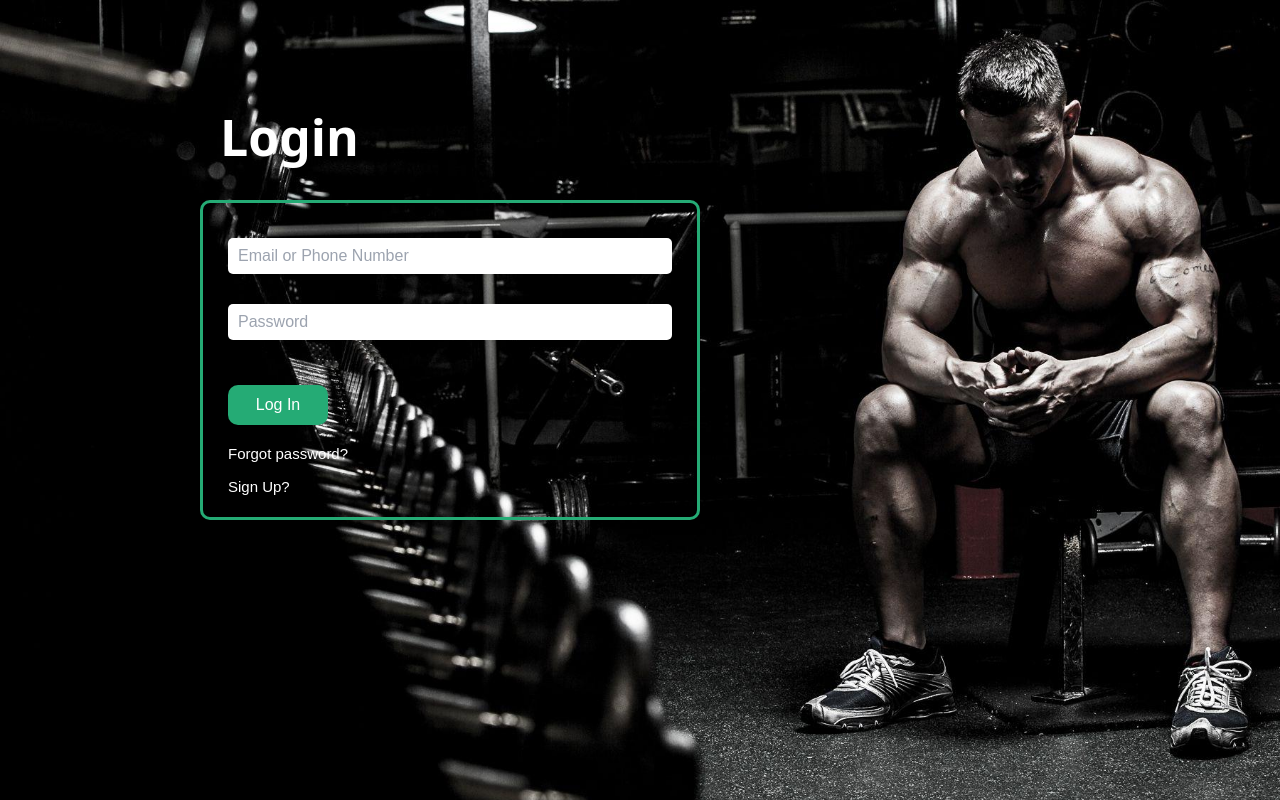
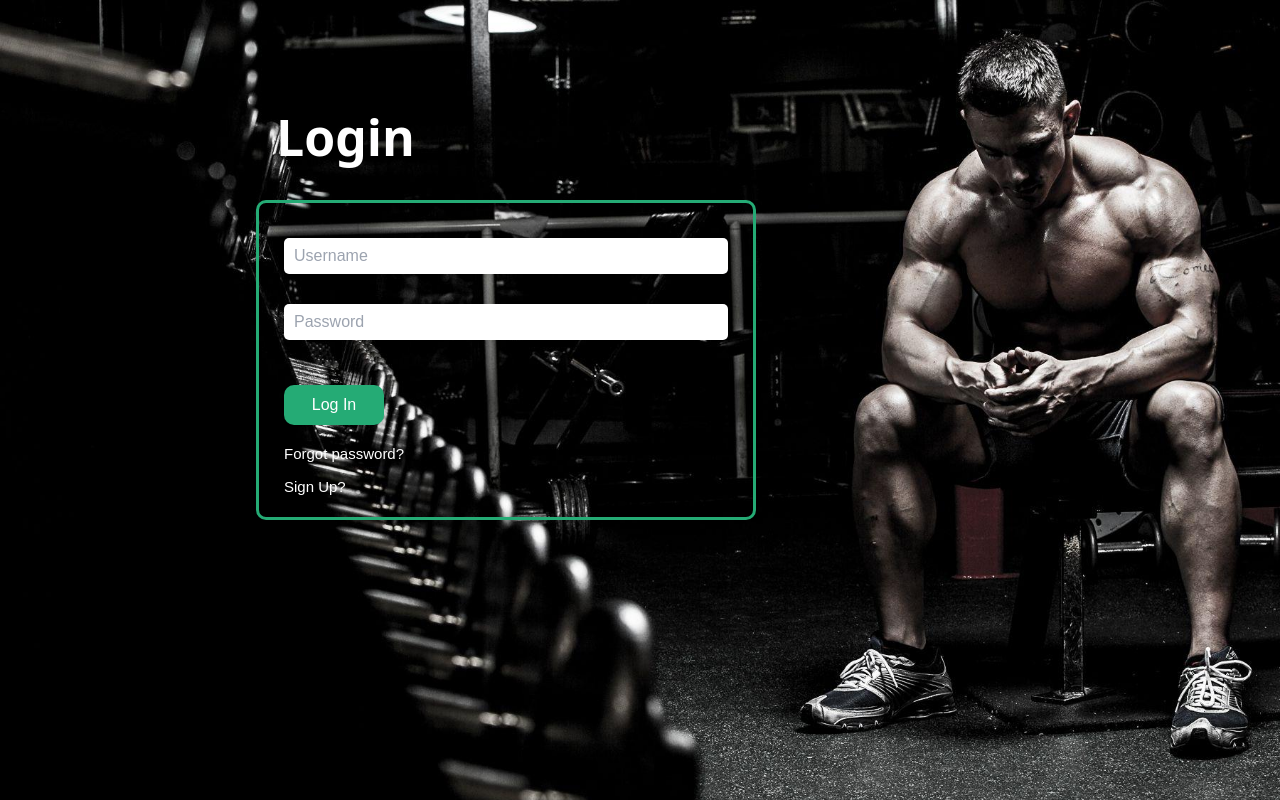
Before and after one commit to UltimateProdigy/WorkOut, a React (Create React App) app: page /login in a window 1280 px wide. Built offline with nearby package versions, Linux system fonts and the light colour scheme.

Commit message:
Login And Registration Auth Complete but not Functional yet

```diff
--- a/src/API/axios.js
+++ b/src/API/axios.js
@@ -1,5 +1,5 @@
 import axios from "axios";
 
 export default axios.create({
-    baseURL: 'https://localhost:3500'
+    baseURL: 'https://reqres.in/api'
 });
--- /dev/null
+++ b/src/Context/AuthProvider.js
@@ -0,0 +1,15 @@
+import { createContext, useState } from "react";
+
+const AuthContext = createContext({});
+
+export const AuthProvider = ({children}) => {
+    const [auth, setAuth] = useState({});
+
+    return (
+        <AuthContext.Provider value={{ auth, setAuth }}>
+            {children}
+        </AuthContext.Provider>
+    )
+}
+
+export default AuthContext;
--- a/src/Pages/Login/Login.css
+++ b/src/Pages/Login/Login.css
@@ -6,7 +6,7 @@
 }
 .logIn {
     padding-top: 10px;
-    padding-left: 200px;
+    padding-left: 20%;
 }
   .logIn h1 {
     color: #FFF;
@@ -17,6 +17,14 @@
     margin-bottom: 25px;
     margin-left: 20px;
 
+  }
+  .errMsg {
+    font-size: 20px;
+    text-align: center;
+    background-color: red;
+    width: 500px;
+    border-radius: 10px 10px 10px 10px;
+    color: #FFF;
   }
 
   .loginForm {
--- a/src/Pages/Login/Login.js
+++ b/src/Pages/Login/Login.js
@@ -1,23 +1,100 @@
-import React from "react";
+import React, { useState, useRef, useContext } from "react";
 import "./Login.css"
 import { Link } from "react-router-dom";
+import AuthContext from "../../Context/AuthProvider";
+import axios from '../../API/axios';
 
 const Login = () => {
-    return(
-        <div className="logIn">
-            <h1>Login</h1>
-            <form className="loginForm">
+
+    const {setAuth} = useContext(AuthContext);
+
+    const LOGIN_URL = "/login";
+
+    const [username, setUserName] = useState("");
+    const [password, setPassword] = useState("");
+
+    const [errMsg, setErrMsg] = useState("");
+    const [success, setSuccess] = useState(false);
+
+    const errRef = useRef();
 
 
+
+    const handleSubmit = async (e) =>{
+        e.preventDefault();
+        try {
+            const response = await axios.post(
+                LOGIN_URL,
+                JSON.stringify({ userName: username, passWord: password }),
+            {/**{
+                headers: { "Content-Type": "application/json" },
+                withCredentials: true,
+            }**/}
+            );
+            console.log(JSON.stringify(response?.data));
+            const accessToken = response?.data?.accessToken;
+            const roles = response?.data?.roles;
+            setAuth ({username, password, roles, accessToken})
+            setSuccess(true);
+            setUserName("");
+            setPassword("");
+        } catch (err) {
+            if (!err?.response) {
+                setErrMsg("No Server Response");
+            }
+            else if (err.response?.status === 409) {
+                setErrMsg("Missing Username or Password");
+            }
+            else if (err.response?.status === 400) {
+                setErrMsg("Unauthorized")
+            }
+            else if (!username || !password){
+                setErrMsg("Please! Fill in all fields")
+            }
+            else {
+                setErrMsg("Login Failed");
+            }
+            errRef.current.focus();
+            }
+
+
+    }
+
+    return(
+        <>
+        {success ? (
+            <section className="success">
+                <h1>You are Logged In!</h1>
+                <p>
+                    <Link to="/">
+                    <a href="">Go to Home</a>
+                    </Link>
+
+                </p>
+                </section>
+
+                    ):(
+
+            <div onSubmit={handleSubmit} className="logIn">
+
+            <h1>Login</h1>
+            <p ref={errRef} className={errMsg ? "errMsg" : "offscreen"} aria-live="assertive">{errMsg}</p>
+            <form className="loginForm">
                 <input
                 type="text"
                 required
-                placeholder="Email or Phone Number"
+                placeholder="Username"
+                value={username}
+                onChange={(e)=> setUserName(e.target.value)}
                 />
 
-                <input type="password"
+                <input
+                type="password"
                 required
                 placeholder="Password"
+                value={password}
+                onChange={(e)=> setPassword(e.target.value)}
+
                 />
                 <button>Log In</button>
                 <ul>
@@ -27,10 +104,10 @@ const Login = () => {
             </form>
         </div>
 
+        )}
+        </>
     )
+}
 
 
-
-}
-
 export default Login;
--- a/src/Pages/Registeration/Register.css
+++ b/src/Pages/Registeration/Register.css
@@ -71,9 +71,12 @@
       border: #25AB75 3px solid;
     }
 .errMessage {
-  color: red;
-  font-size: 50px;
+  font-size: 20px;
   text-align: center;
+  background-color: red;
+  width: 500px;
+  margin: auto;
+  border-radius: 10px 10px 10px 10px;
 }
 .success {
   width: 300px;
--- a/src/Pages/Registeration/Register.js
+++ b/src/Pages/Registeration/Register.js
@@ -1,7 +1,7 @@
-import React, { useRef, useState, useEffect } from "react";
-import "./Register.css"
+import React, { useEffect, useRef, useState} from "react";
+import "./Register.css";
 import { Link } from "react-router-dom";
-import axios from '../../API/axios'
+import axios from '../../API/axios';
 
 
 const Register = () => {
@@ -10,22 +10,53 @@ const Register = () => {
     const [email, setEmail] = useState("");
     const [password, setPassword] = useState("");
 
-    const [errMsg, setErrMsg] = ("");
+    const [errMsg, setErrMsg] = useState("");
     const [success, setSuccess] = useState(false);
 
-    const REGISTER_URL = '/Register';
+    const errRef = useRef();
+
+    useEffect(()=>{
+        setErrMsg("");
+    }, [username, password])
+
+    const REGISTER_URL = '/register';
 
 
 
-    const handleSubmit = (e) => {
+    const handleSubmit = async (e) => {
         e.preventDefault();
-        console.log({username});
-        console.log({password});
-        if (!username || !password || !email) {
-            setErrMsg("Invalid Entry");
-        }
 
-    }
+        try {
+            const response = await axios.post(
+                REGISTER_URL,
+                JSON.stringify({ userName: username, passWord: password }),
+            {
+                /**headers: { "Content-Type": "application/json" },
+                withCredentials: true,**/
+            }
+            );
+            console.log(response.data);
+            console.log(response.accessToken);
+            console.log(JSON.stringify(response?.data));
+            setSuccess(true);
+            setUserName("");
+            setPassword("");
+        } catch (err) {
+            if (!err?.response) {
+                setErrMsg("No Server Response");
+            }
+            else if (err.response?.status === 409) {
+                setErrMsg("Username Taken");
+            }
+            else if (!username || !password || !email){
+                setErrMsg("Please! Fill in all fields")
+            }
+            else {
+                setErrMsg("Registration Failed");
+            }
+            }
+        };
+
 
     return (
         <>
@@ -44,9 +75,8 @@ const Register = () => {
             <div className="registerIntro">
                 <h1>Register to <span>Workout...</span> </h1>
             </div>
-
+            <p ref={errRef} className={errMsg ? "errMessage" : "offscreen"} aria-live="assertive">{errMsg}</p>
             <form onSubmit={handleSubmit} className="register">
-            <p className="errMessage">{errMsg}</p>
                 <label>Username:</label>
                 <input
                 type="text"
--- a/src/index.js
+++ b/src/index.js
@@ -3,11 +3,14 @@ import ReactDOM from 'react-dom/client';
 import './index.css';
 import App from './App';
 import reportWebVitals from './reportWebVitals';
+import { AuthProvider } from './Context/AuthProvider';
 
 const root = ReactDOM.createRoot(document.getElementById('root'));
 root.render(
   <React.StrictMode>
-    <App />
+    <AuthProvider>
+      <App />
+    </AuthProvider>
   </React.StrictMode>
 );
 
```
